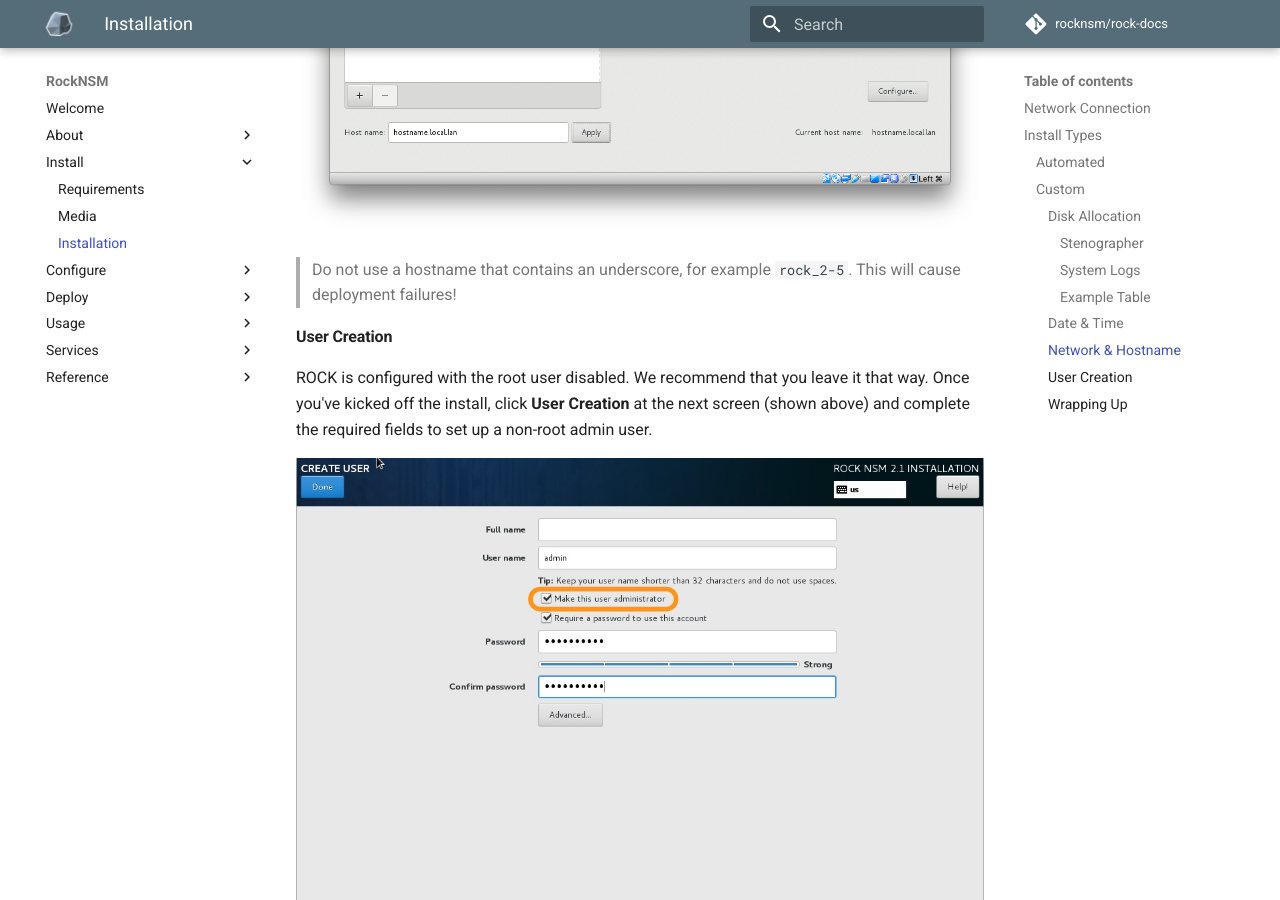
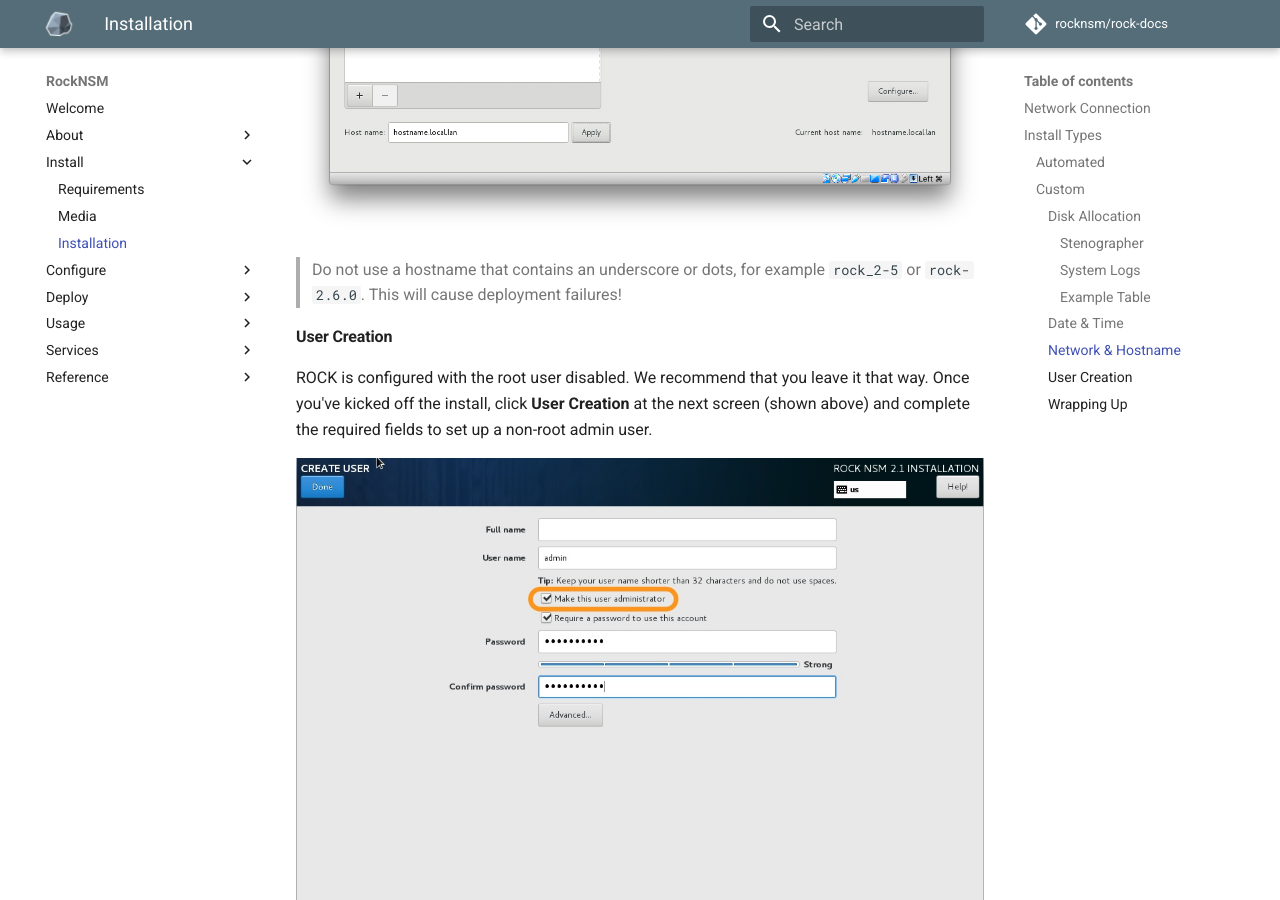
Before and after one commit to rocknsm/rock-docs, an MkDocs documentation site: the page built from docs/install/install.md, in a window 1280 px wide and 900 px high, scrolled down 4712 px. Built offline with MkDocs 1.6.1 and Material for MkDocs 9.7.7, drawn with Linux system fonts in a browser that asks for light colours; comment, search, counter and statistics services are not loaded.

Commit message:
Update install.md

```diff
--- a/docs/install/install.md
+++ b/docs/install/install.md
@@ -108,7 +108,7 @@
 <img src="../../img/network.png">
 </p>
 
-> Do not use a hostname that contains an underscore, for example `rock_2-5`. This will cause deployment failures!
+> Do not use a hostname that contains an underscore or dots, for example `rock_2-5` or `rock-2.6.0`. This will cause deployment failures!
 
 
 #### User Creation
```
